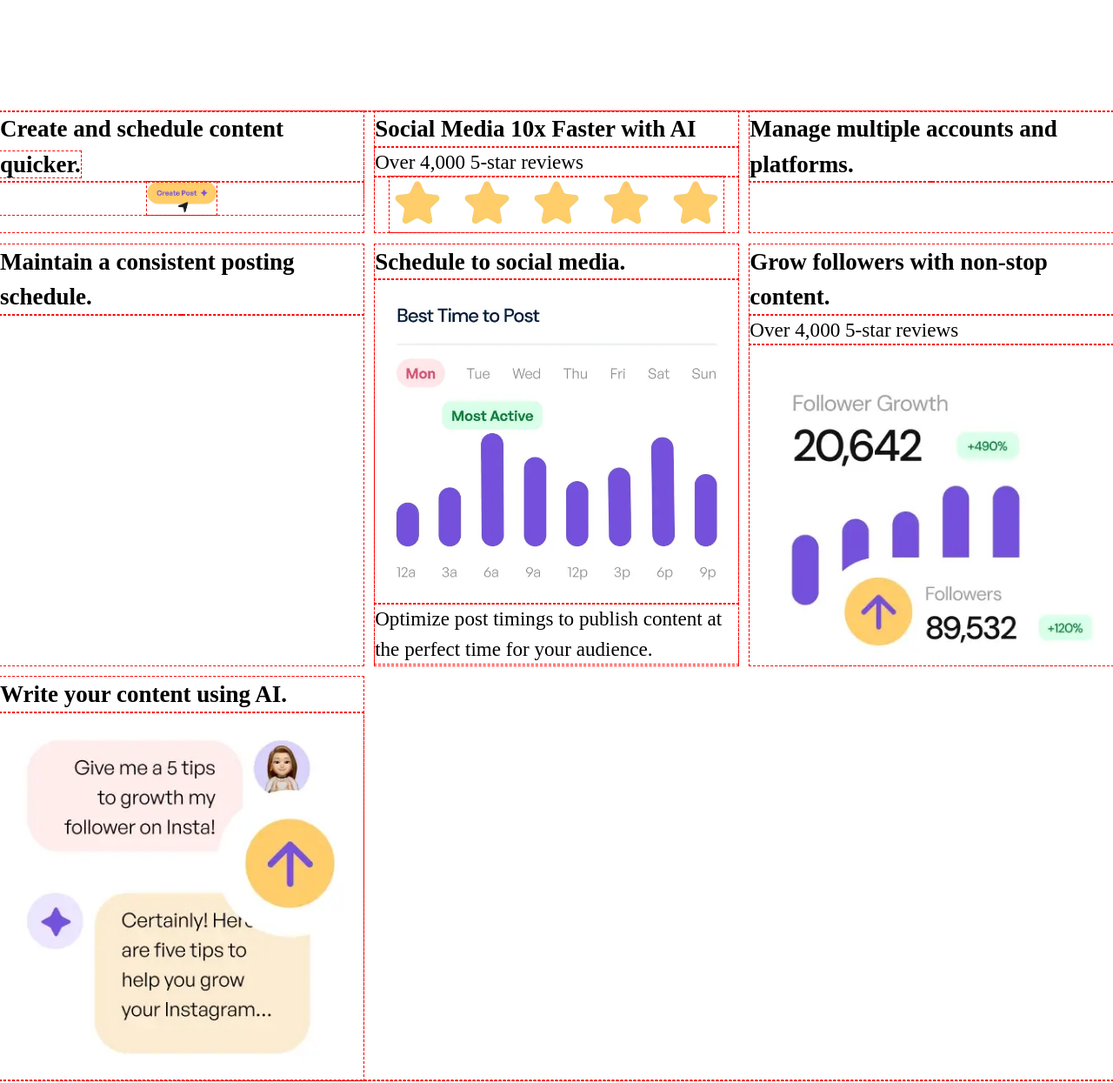
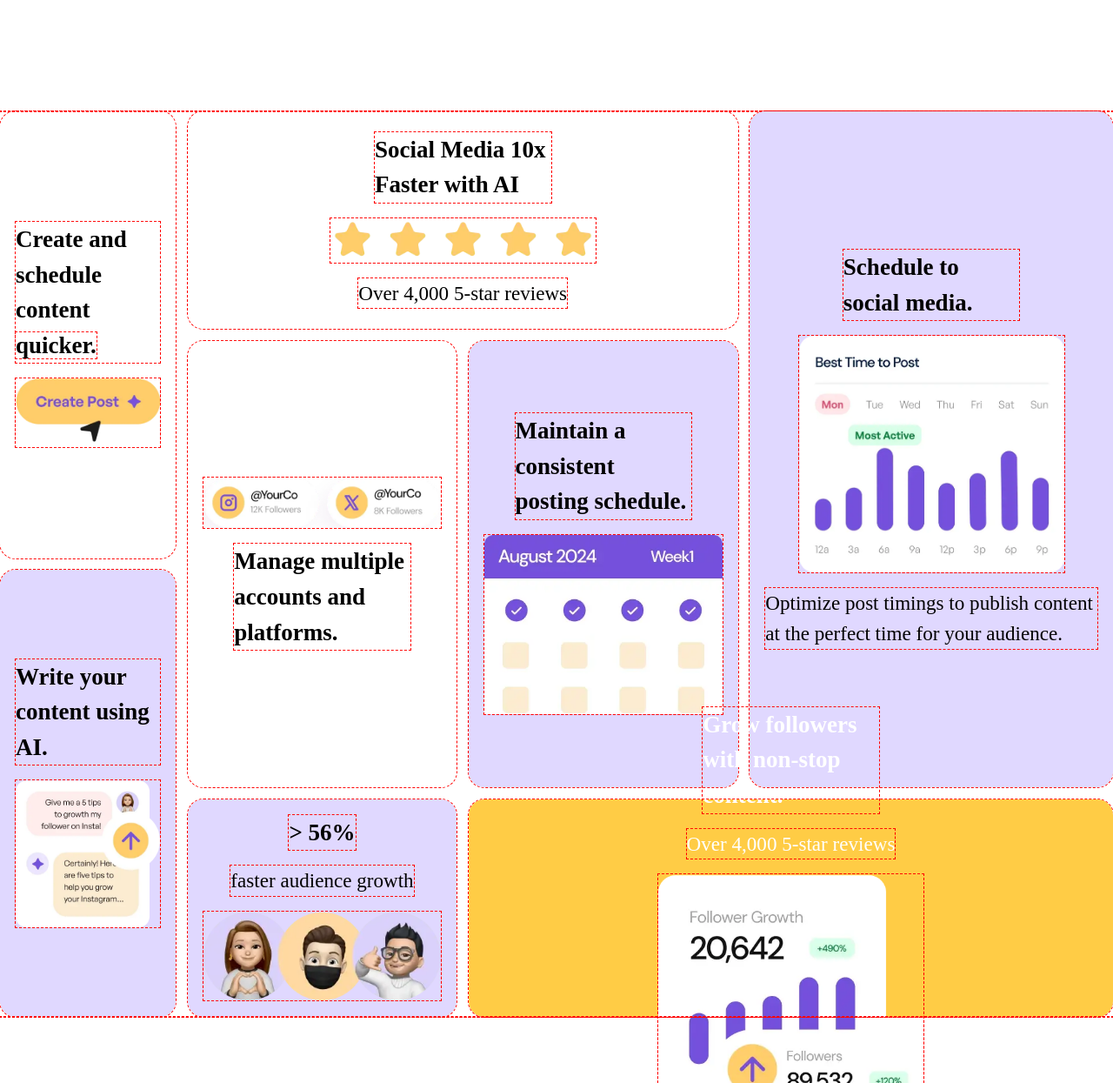
Before and after one commit to g4gr/EIT__ResponsiveWebAndBootstrap, a plain HTML site: page index.html in a window 1280 px wide. Shown: the top 1245 px of the page at 87% size. Drawn offline with Linux system fonts and the light colour scheme.

Commit message:
ALL( ALL ): Trabajos de la clase del 09/04/2025

```diff
--- a/index.html
+++ b/index.html
@@ -25,8 +25,8 @@
                     <h1 class="card__title">
                         Create and schedule content <span>quicker.</span>
                     </h1>
-                    <figure height="200px" width="100px" >
-                        <img height="180px" width="80px" src="./assets/images/illustration-create-post.webp" alt="">
+                    <figure class="card__figure"  height="200px" width="315px" >
+                        <img class="card__figure--img"  height="180px" width="305px" src="./assets/images/illustration-create-post.webp" alt="">
                     </figure>
                 </div>
 
@@ -35,41 +35,63 @@
                     <h1 class="card__title">
                         Social Media 10x Faster with AI
                     </h1>
-                    <p>Over 4,000 5-star reviews</p>
-                    <figure>
-                        <img src="./assets/images/illustration-five-stars.webp" alt="">
+                    <figure class="card__figure"  height="200px" width="315px">
+                        <img class="card__figure--img"  height="180px" width="305px" src="./assets/images/illustration-five-stars.webp" alt="">
                     </figure>
+                    <p class="card__content" >Over 4,000 5-star reviews</p>
                 </div>
 
                 <!-- Card 3 -->
                 <div class="card">
                     <h1 class="card__title">
-                        Manage multiple accounts and platforms.
+                        Schedule to social media.
                     </h1>
-                    <figure>
-                        <img src="" alt="">
+                    <figure class="card__figure"  height="200px" width="315px">
+                        <img class="card__figure--img"  height="180px" width="305px" src="./assets/images/illustration-schedule-posts.webp" alt="">
                     </figure>
+                    <p class="card__content">Optimize post timings to publish content at the perfect time for your audience.</p>
                 </div>
 
                 <!-- Card 4 -->
                 <div class="card">
+                    <figure class="card__figure"  height="200px" width="315px">
+                        <img class="card__figure--img"  height="180px" width="305px" src="./assets/images/illustration-multiple-platforms.webp" alt="">
+                    </figure>
+                    <h1 class="card__title">
+                        Manage multiple accounts and platforms.
+                    </h1>
+                </div>
+
+                <!-- Card 5 -->
+                <div class="card">
+                    <h1 class="card__title">
+                        Write your content using AI.
+                    </h1>
+                    <figure class="card__figure"  height="200px" width="315px">
+                        <img class="card__figure--img"  height="180px" width="305px" src="./assets/images/illustration-ai-content.webp" alt="">
+                    </figure>
+                </div>
+                <!-- Card 6-->
+                <div class="card">
                     <h1 class="card__title">
                         Maintain a consistent posting schedule.
                     </h1>
-                    <figure>
-                        <img src="./assests/images/illustration-content.webp" alt="">
+                    <figure class="card__figure"  height="200px" width="315px">
+                        <img class="card__figure--img"  height="180px" width="305px" src="./assets/images/illustration-consistent-schedule.webp" alt="">
                     </figure>
                 </div>
 
-                <!-- Card 4 -->
+                <!-- Card 7 -->
                 <div class="card">
                     <h1 class="card__title">
-                        Schedule to social media.
+                        > 56%
                     </h1>
-                    <figure>
-                        <img src="./assets/images/illustration-schedule-posts.webp" alt="">
+                    <p class="card__content">
+                        faster audience growth
+                    </p>
+                    <figure class="card__figure"  height="200px" width="315px">
+                        <img class="card__figure--img"  height="180px" width="305px" src="./assets/images/illustration-audience-growth.webp" alt="">
                     </figure>
-                    <p>Optimize post timings to publish content at the perfect time for your audience.</p>
                 </div>
 
                 <!-- Card 5 -->
@@ -78,20 +100,8 @@
                         Grow followers with non-stop content.
                     </h1>
                     <p>Over 4,000 5-star reviews</p>
-                    <figure>
-                        <img src="./assets/images/illustration-grow-followers.webp" alt="">
-                    </figure>
-                </div>
-
-                <!-- Card 6 -->
-
-                <!-- Card 7 -->
-                <div class="card">
-                    <h1 class="card__title">
-                        Write your content using AI.
-                    </h1>
-                    <figure>
-                        <img src="./assets/images/illustration-ai-content.webp" alt="">
+                    <figure class="card__figure"  height="200px" width="315px">
+                        <img class="card__figure--img"  height="180px" width="305px" src="./assets/images/illustration-grow-followers.webp" alt="">
                     </figure>
                 </div>
 
--- a/styles.css
+++ b/styles.css
@@ -2,22 +2,28 @@
 
 :root {
     /* --- Layout --- */
-    --l_maxWidth : 1440px ;
+    --l_maxWidth: 1440px;
 
     /* --- Typography --- */
-    --f_fontSize : 18px ;
-    --f_lineHeight : 1.5 ;
-    --f_fontWeight : 400 ;
-    --f_fontStyle : normal ;
+    --f_fontSize: 18px;
+    --f_lineHeight: 1.5;
+    --f_fontWeight: 400;
+    --f_fontStyle: normal;
 
     /* --- Colors --- */
-    --c_white : #FFFFFF;      /* hsl(0, 0%, 100%) */
-    --c_black : #121212;      /* hsl(0, 0%, 7%) */
+    --c_white: #FFFFFF;
+    /* hsl(0, 0%, 100%) */
+    --c_black: #121212;
+    /* hsl(0, 0%, 7%) */
 
-    --c_purple500 : #7B5CF2;  /* hsl(256, 67%, 59%) */
-    --c_purple100 : #E0D8FF;  /* hsl(254, 88%, 90%) */
-    --c_yellow500 : #FFCC45;  /* hsl(39, 100%, 71%) */
-    --c_yellow100 : #F9EEE3;  /* hsl(31, 66%, 93%) */
+    --c_purple500: #7B5CF2;
+    /* hsl(256, 67%, 59%) */
+    --c_purple100: #E0D8FF;
+    /* hsl(254, 88%, 90%) */
+    --c_yellow500: #FFCC45;
+    /* hsl(39, 100%, 71%) */
+    --c_yellow100: #F9EEE3;
+    /* hsl(31, 66%, 93%) */
 }
 
 * {
@@ -32,8 +38,8 @@ html {
 }
 
 figure {
-    display : grid ;
-    place-items: center ;
+    display: grid;
+    place-items: center;
 }
 
 img {
@@ -49,9 +55,9 @@ img {
     margin-inline: auto;
 
     display: grid;
-    grid : 128px auto 25dvh / repeat(12, 1fr);
+    grid: 128px auto 25dvh / repeat(12, 1fr);
 
-    font-size : clamp( 100% , .75rem + .75dvw, 25px );
+    font-size: clamp(100%, .75rem + .75dvw, 25px);
     line-height: var(--f_lineHeight);
     font-weight: var(--f_fontWeight);
     font-style: var(--f_fontStyle);
@@ -60,41 +66,124 @@ img {
 
 /* --- Header --- */
 .Header {
-   grid-row : 1 / 2 ;
-   grid-column: 1 / 13 ;
+    grid-row: 1 / 2;
+    grid-column: 1 / 13;
 }
 
 /* --- Aside --- */
-.Aside {
-
-}
+.Aside {}
 
 /* --- Main --- */
 .Main {
     width: 100%;
 
-    grid-row : 2 / 3 ;
-    grid-column: 1 / 13 ;
+    grid-row: 2 / 3;
+    grid-column: 1 / 13;
 
     & .section {
-        width: inherit ;
+        width: inherit;
 
         & .article {
             display: grid;
-            grid : auto / repeat( auto-fit , minmax( 345px , 1fr ) );
-            grid-gap : .75rem ;
-
-
+            grid: repeat(4, 250px) / repeat(12 , 1fr);
+            grid-gap: .75rem;
         }
     }
 }
 
+.Main .section .article {
 
+    & .card {
+        padding : 1rem ;
+
+        display: flex;
+        flex-direction: column;
+        justify-content: center;
+        align-items: center;
+        gap: 1rem;
+
+        border-radius: 1rem;
+
+        & .card__title {
+            max-width: 15ch ;
+        }
+
+        & .card__content {}
+
+        & .card__figure {
+
+            & .card__figure--img {}
+        }
+
+    }
+
+    .card:first-child {
+        grid-row : 1 / 3 ;
+        grid-column: 1 / 3 ;
+
+        order : 6 ;
+    }
+    .card:nth-child(2) {
+        grid-row : 1 / 2 ;
+        grid-column: 3 / 9 ;
+
+        order :  ;
+    }
+
+    .card:nth-child(3) {
+        grid-row : 1 / 4 ;
+        grid-column: 9 / 13 ;
+        background-color: var(--c_purple100);
+
+        order : 3 ;
+    }
+
+    .card:nth-child(4) {
+        grid-row : 2 / 4 ;
+        grid-column: 3 / 6 ;
+
+        order : ;
+    }
+
+    .card:nth-child(5) {
+        grid-row : 3 / 5 ;
+        grid-column: 1 / 3 ;
+        background-color: var(--c_purple100);
+
+        order : 7 ;
+    }
+    .card:nth-child(6) {
+        grid-row: 2 / 4 ;
+        grid-column: 6 / 9 ;
+        background-color: var(--c_purple100);
+
+        order: 2 ;
+    }
+
+
+    .card:nth-child(7) {
+        grid-row: 4 / 5 ;
+        grid-column: 3 / 6 ;
+        background-color: var(--c_purple100);
+
+        order : 5 ;
+    }
+
+    .card:last-child {
+        grid-row: 4 / 5 ;
+        grid-column: 6 / 13 ;
+
+        color : var(--c_white) ;
+        background-color: var(--c_yellow500);
+
+        order : 4 ;
+    }
+}
 
     /* --- Footer --- */
     .Footer {
-    grid-row : 3 / 4 ;
-    grid-column: 1 / 13 ;
+        grid-row: 3 / 4;
+        grid-column: 1 / 13;
     }
 
 
@@ -107,16 +196,22 @@ img {
         }
     }
 
-@media ( 768px <= width <= 1023px) {
+    @media (768px <=width <=1023px) {
         .Body {
             grid-template-columns: repeat(6, 1fr);
 
         }
     }
 
-@media ( max-width: 767px ) {
+    @media (max-width: 767px) {
         .Body {
             grid-template-columns: repeat(4, 1fr);
 
         }
+
+        .Main .section .article {
+            display: flex ;
+            flex-flow: column nowrap ;
+            gap: 1rem ;
         }
+    }
```
Lines whose indentation alone changed are shown as unchanged.
